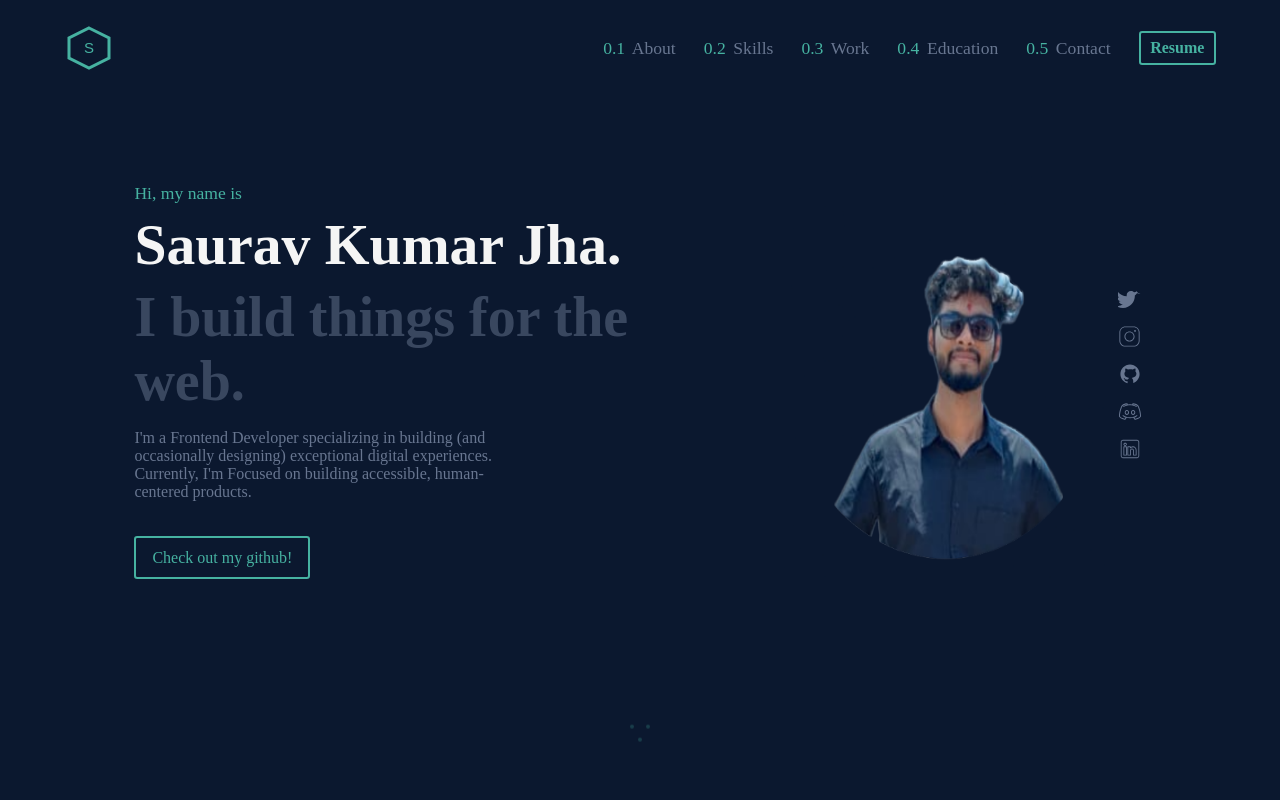
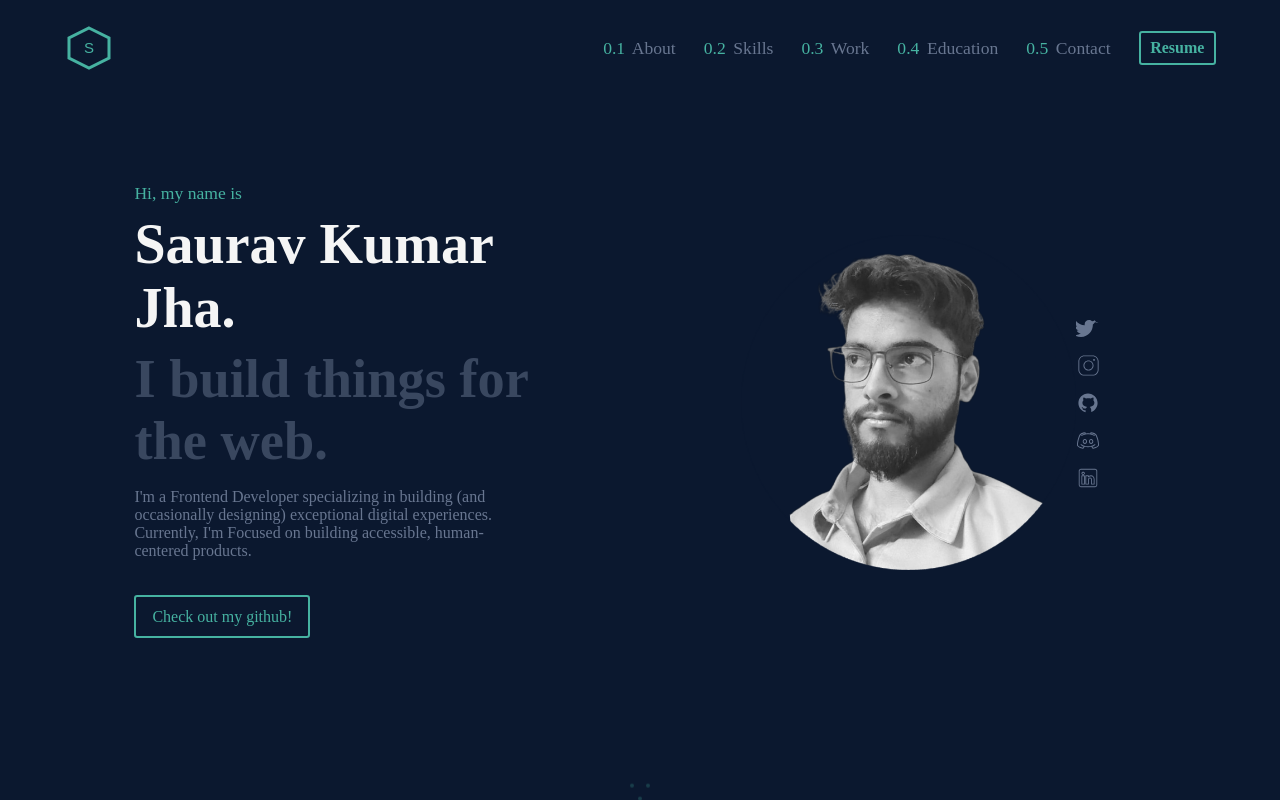
Before and after one commit to Saurav50/Portfolio, a React (Vite) app: page / in a window 1280 px wide. Shown: the top 800 px of the page. Built offline with nearby package versions, Linux system fonts and the light colour scheme; a web font is replaced by a local one.

Commit message:
added responsiveness:{medium screens}

```diff
--- a/src/components/AboutContent.module.css
+++ b/src/components/AboutContent.module.css
@@ -9,13 +9,13 @@
 }
 .name {
   margin-top: 0.5rem;
-  font-size: 3.6rem;
+  font-size: 3.5rem;
   font-weight: 900;
   color: whitesmoke;
   margin-bottom: 0.5rem;
 }
 .build {
-  font-size: 3.5rem !important;
+  font-size: 3.4rem !important;
   font-weight: bolder;
   color: #687690;
   opacity: 0.5;
@@ -46,7 +46,7 @@
   /* color: black; */
 }
 
-@media (min-width: 880px) and (max-width: 1244px) {
+@media screen and (max-width: 1244px) {
   .content {
     width: 80%;
     /* align-self: center;
--- a/src/components/Layout/MainNavigation.jsx
+++ b/src/components/Layout/MainNavigation.jsx
@@ -100,7 +100,7 @@ const MainNavigation = () => {
             </li>
             <li>
               <a
-                href="https://drive.google.com/file/d/1xarFEuKAPvUdDaHMQc95I5fXPPURl0zl/view?usp=drive_link"
+                href="https://drive.google.com/file/d/1bXQ0lgcM1upY34bZvS7a5xAGaHv5N9Wh/view?usp=sharing"
                 activeClassName={styles.active}
                 className={styles.resume}
               >
--- a/src/components/ProfileImage.jsx
+++ b/src/components/ProfileImage.jsx
@@ -4,8 +4,12 @@ import SocialHandles from "./SocialHandles";
 const ProfileImage = () => {
   return (
     <div className={styles.pfpHandle}>
-      <img src={pfp} alt="My Image" className={styles.pfp}></img>
-      <SocialHandles />
+      <div className={styles.pfp}>
+        <img src={pfp} alt="My Image" className={styles.pfpImg}></img>
+      </div>
+      <div>
+        <SocialHandles />
+      </div>
     </div>
   );
 };
--- a/src/components/ProfileImage.module.css
+++ b/src/components/ProfileImage.module.css
@@ -1,7 +1,12 @@
 .pfp {
-  width: 65%;
-  /* height: 100%; */
+  width: 60%;
+  /* height: 60%; */
   padding-left: 5%;
+
+  /* box-shadow: 2px solid white; */
+}
+.pfpImg {
+  width: 100%;
 
   /* box-shadow: 2px solid white; */
 }
@@ -9,9 +14,15 @@
   display: flex;
   padding: 4% 0;
   justify-content: start;
+  align-items: center;
 }
 
 /* Mobile screens */
+@media screen and (max-width: 1244px) {
+  .pfpHandle {
+    justify-content: center;
+  }
+}
 @media screen and (max-width: 768px) {
   .pfpHandle {
     flex-direction: column;
--- a/src/sections/About.module.css
+++ b/src/sections/About.module.css
@@ -11,7 +11,7 @@
 }
 
 /* Mobile Screens */
-@media screen and (max-width: 768px) {
+@media screen and (max-width: 880px) {
   .about {
     padding-top: 5rem;
     display: flex;
```
Also changed, not shown: src/assets/pfp.png.
